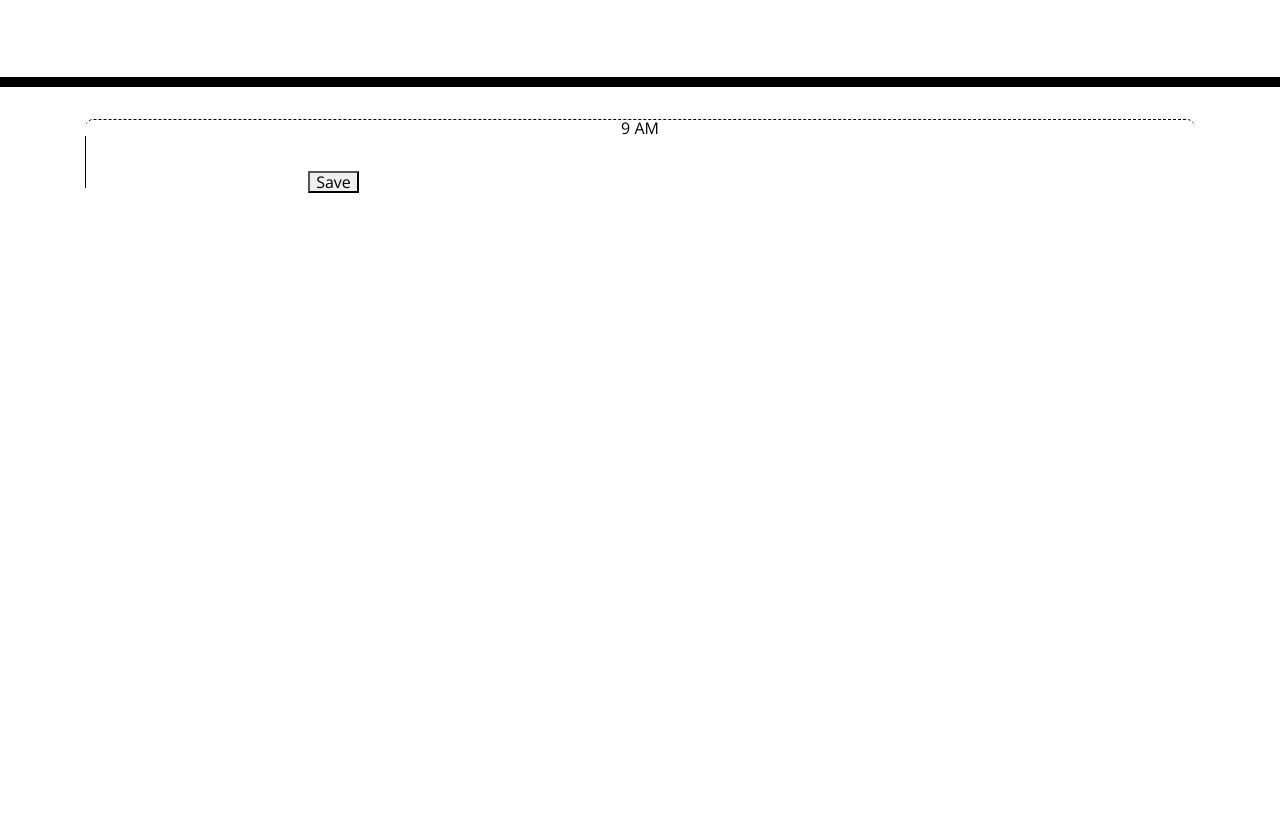
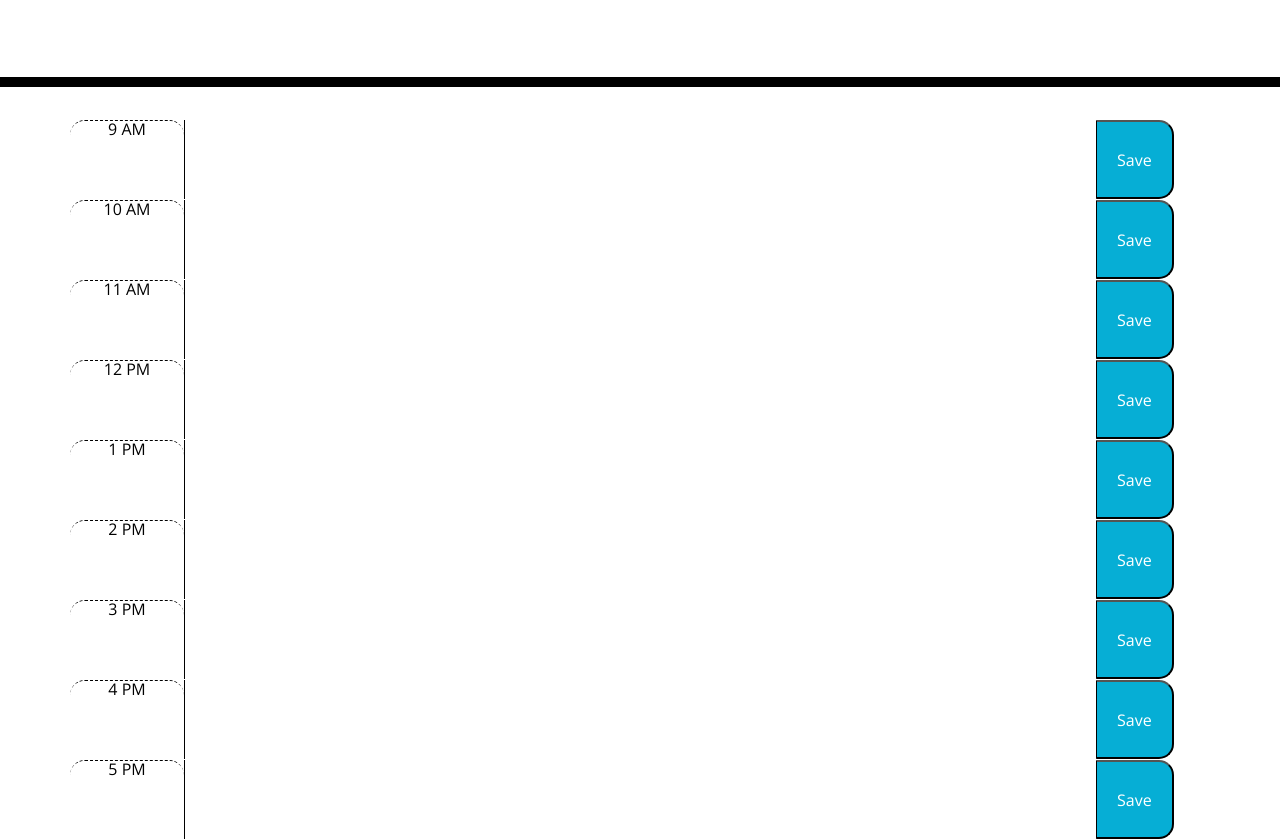
Before and after one commit to AREZVANI95/Work-Day-Scheduler, a plain HTML site: page index.html in a window 1280 px wide. Shown: the part 181-1020 px from the top of the page. Before the commit the page ends 800 px from the top, so only its background shows below. Drawn offline with nearby package versions, Linux system fonts and the light colour scheme.

Commit message:
Update to HTML and CSS
Changed the rows from ID's to classes
Updated the padding for the buttons

```diff
--- a/Develop/style.css
+++ b/Develop/style.css
@@ -4,13 +4,14 @@ body {
   line-height: 1;
 }
 
-textarea{
+textarea {
+  overflow: auto;
   background: transparent;
   border: none;
   resize: none;
   color: #000000;
   border-left: 1px solid black;
-  padding: 10px;
+  padding: 9px;
 }
 
 .jumbotron {
@@ -21,19 +22,22 @@ textarea{
   border-bottom: 10px solid black;
 }
 
-.description{
+.description {
   white-space: pre-wrap;
+  width: 80%;
+
 }
 
-.time-block{
+.time-block {
   text-align: center;
   border-radius: 15px;
+  width: 10%;
 }
 
 .row {
   white-space: pre-wrap;
   height: 80px;
-  border-top: 1px solid white;;
+  border-top: 1px solid white;
 }
 
 .hour {
@@ -57,15 +61,16 @@ textarea{
   color: white;
 }
 
-.saveBtn {
+button {
   border-left: 1px solid black;
   border-top-right-radius: 15px;
   border-bottom-right-radius: 15px;
   background-color: #06AED5;
   color: white;
+  padding: 20px;
 }
 
-.saveBtn i:hover {
+button:hover {
   font-size: 20px;
   transition: all .3s ease-in-out;
 }
--- a/index.html
+++ b/index.html
@@ -23,10 +23,58 @@
   <div class="container">
     <!-- Timeblocks go here -->
 
-    <div id="9th-row">
+    <div class="9th row">
       <div id="hour-numb" class="time-block hour">9 AM</div>
       <textarea class="description" id="descriptionID"></textarea>
-        <button id="btn1">Save</button>
+      <button id="btn1">Save</button>
+    </div>
+
+    <div class="10th row">
+      <div class="time-block hour">10 AM</div>
+      <textarea class="description" id="descriptionID"></textarea>
+      <button id="btn2">Save</button>
+    </div>
+
+    <div class="11th row">
+      <div class="time-block hour">11 AM</div>
+      <textarea class="description" id="descriptionID"></textarea>
+      <button id="btn3">Save</button>
+    </div>
+
+    <div class="12th row">
+      <div class="time-block hour">12 PM</div>
+      <textarea class="description" id="descriptionID"></textarea>
+      <button id="btn4">Save</button>
+    </div>
+
+    <div class="1st row">
+      <div class="time-block hour">1 PM</div>
+      <textarea class="description" id="descriptionID"></textarea>
+      <button id="btn5">Save</button>
+    </div>
+
+    <div class="2nd row">
+      <div class="time-block hour">2 PM</div>
+      <textarea class="description" id="descriptionID"></textarea>
+      <button id="btn6">Save</button>
+    </div>
+
+    <div class="3rd row">
+      <div class="time-block hour">3 PM</div>
+      <textarea class="description" id="descriptionID"></textarea>
+      <button id="btn7">Save</button>
+    </div>
+
+    <div class="4th row">
+      <div class="time-block hour">4 PM</div>
+      <textarea class="description" id="descriptionID"></textarea>
+      <button id="btn8">Save</button>
+    </div>
+
+    <div class="5th row">
+      <div class="time-block hour">5 PM</div>
+      <textarea class="description" id="descriptionID"></textarea>
+      <button id="btn9">Save</button>
     </div>
 
   </div>
```
